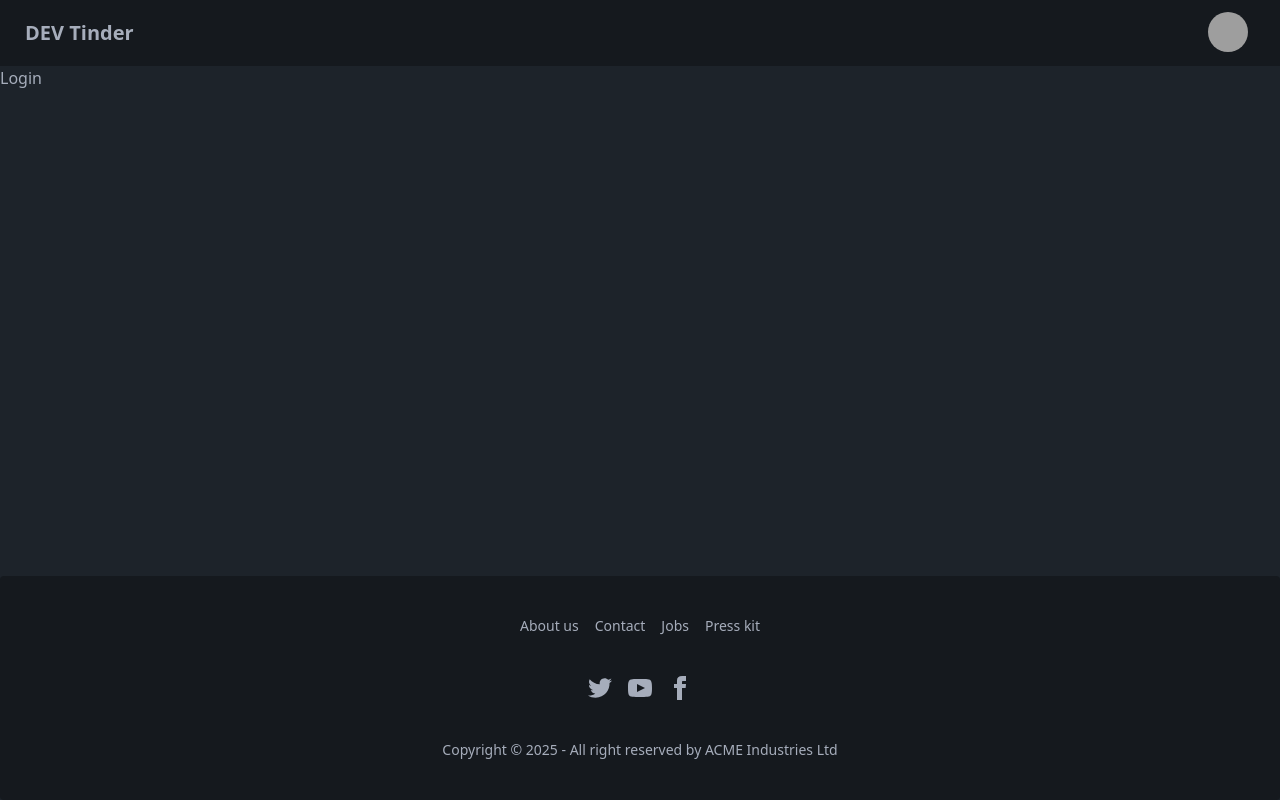
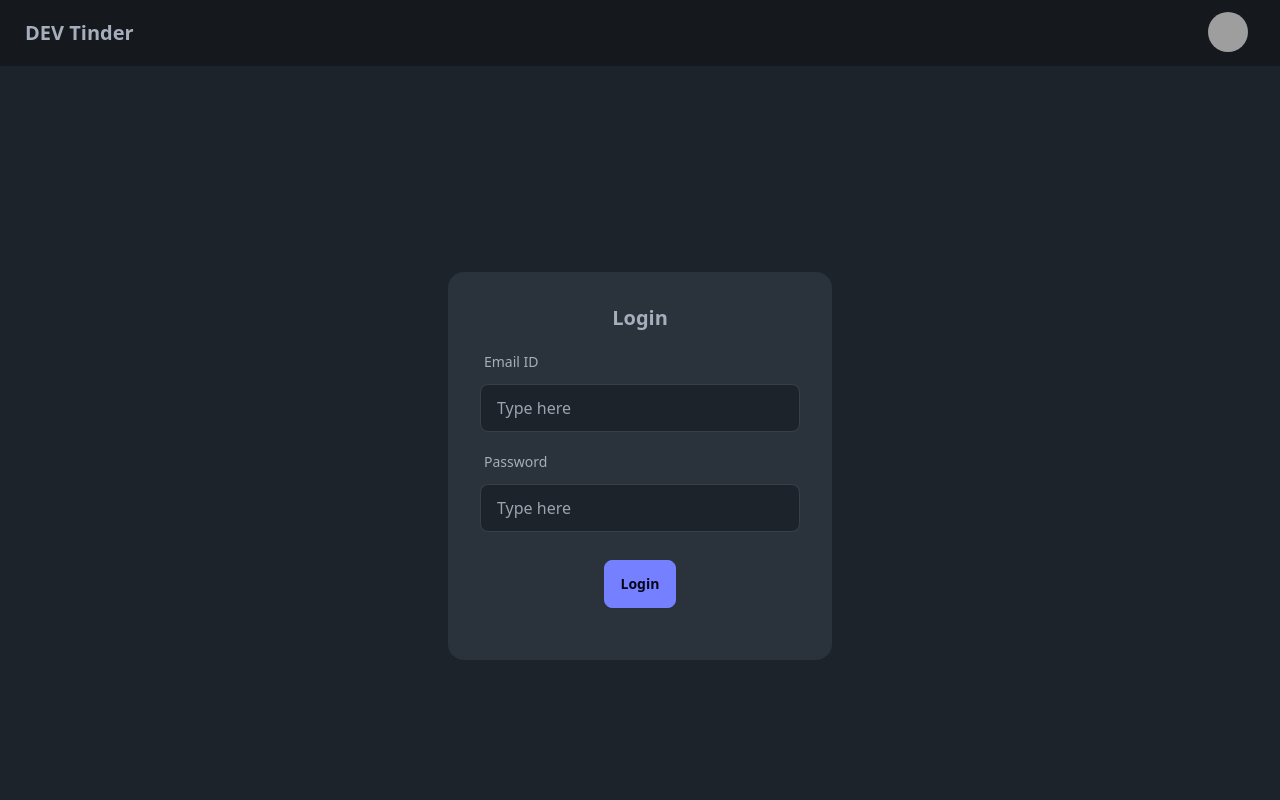
Before and after one commit to Rithikakalaimani/Tinder, a React (Vite) app: page /login in a window 1280 px wide. Shown: the top 800 px of the page. Built offline with nearby package versions, Linux system fonts and the light colour scheme; grey boxes are pictures that could not be loaded.

Commit message:
Login Component

```diff
--- a/src/Components/Footer.jsx
+++ b/src/Components/Footer.jsx
@@ -3,7 +3,7 @@
 const Footer = () => {
   return (
     <div>
-      <footer className='footer footer-center bg-base-300 text-base-content rounded p-10 bottom-0 fixed'>
+      <footer className='footer footer-center bg-base-300 text-base-content rounded p-10 '>
         <nav className='grid grid-flow-col gap-4'>
           <a className='link link-hover'>About us</a>
           <a className='link link-hover'>Contact</a>
--- a/src/Components/Login.jsx
+++ b/src/Components/Login.jsx
@@ -1,11 +1,48 @@
-import React from 'react'
+import React, { useState } from 'react'
 
 const Login = () => {
+  const [email, setEmail] = useState('')
+  const [password, setPassword] = useState('')
+  const handleLogin = async ()=>{
+
+  }
+
   return (
-    <div>
-      Login
+    <div className='flex justify-center items-center h-screen'>
+      <div className='card bg-neutral text-neutral-content w-96'>
+        <div className='card-body items-center text-center'>
+          <h2 className='card-title'>Login</h2>
+          <div className='card-actions justify-center'>
+            <label className='form-control w-full max-w-xs'>
+              <div className='label'>
+                <span className='label-text my-1'>Email ID</span>
+              </div>
+              <input
+                type='text'
+                value={email}
+                onChange={(e) => setEmail(e.target.value)}
+                placeholder='Type here'
+                className='input input-bordered w-full max-w-xs'
+              />
+            </label>
+            <label className='form-control w-full max-w-xs '>
+              <div className='label'>
+                <span className='label-text my-1'>Password</span>
+              </div>
+              <input
+                type='text'
+                value={password}
+                onChange={(e) => setPassword(e.target.value)}
+                placeholder='Type here'
+                className='input input-bordered w-full max-w-xs'
+              />
+            </label>
+              <button className='btn btn-primary m-5'>Login</button>
+          </div>
+        </div>
+      </div>
     </div>
-  )
+  );
 }
 
 export default Login
```
